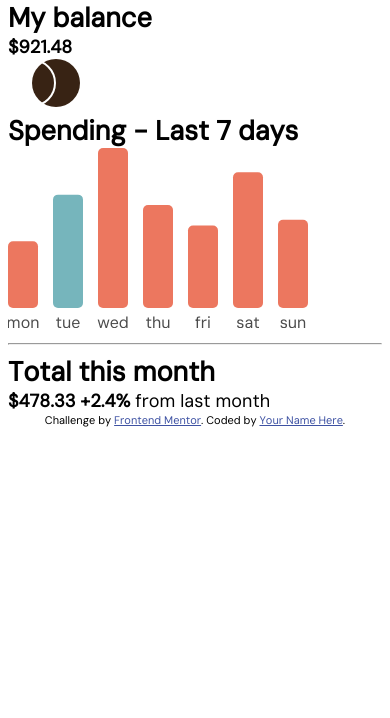
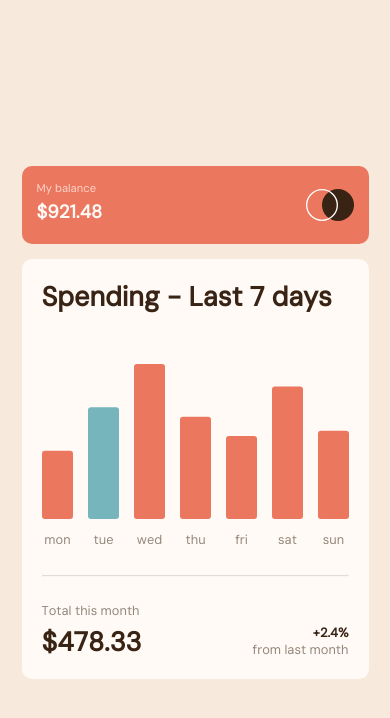
Before and after one commit to Atatra/expenses-chart-d3, a plain HTML site: page index.html in a window 390 px wide. Drawn offline with nearby package versions, Linux system fonts and the light colour scheme.

Commit message:
Styling (Mobile first workflow)

```diff
--- a/chart.js
+++ b/chart.js
@@ -49,9 +49,9 @@ const displayChart = (h, rectW, padding, gap, roundedCorner) => {
 function displayChartResponsive(media) {
   d3.select("svg").selectAll("*").remove();
   if (media.matches) {
-    displayChart(180, 30, 20, 15, 5);
+    displayChart(180, 31, 25, 15, 3);
   } else {
-    displayChart(180, 50, 20, 15, 5);
+    displayChart(180, 50, 25, 15, 3);
   }
 }
 
--- a/global.css
+++ b/global.css
@@ -14,12 +14,53 @@
 }
 
 body {
+  min-height: 100vh;
   font-size: 1.125rem;
   font-family: "DMSans";
   font-weight: 400;
+  background-color: var(--cream);
+  display: flex;
+  flex-direction: column;
+  align-items: center;
+  justify-content: center;
+}
+
+/** Top Card **/
+.balanceTop {
+  display: flex;
+  justify-content: space-between;
+  background-color: var(--softRed);
+  border-radius: 10px;
+  padding: 15px;
+  margin-bottom: 15px;
+  color: var(--vPaleOrange);
+}
+
+.balanceInfo > h1 {
+  font-size: 0.7rem;
+  font-weight: 400;
+  margin-bottom: 5px;
+  opacity: 70%;
+}
+
+.balanceInfo > strong {
+  font-weight: 700;
+  font-size: 1.15rem;
 }
 
 /** Chart Styles **/
+
+.chartCard {
+  background-color: var(--vPaleOrange);
+  border-radius: 10px;
+  padding: 20px;
+}
+
+.chartCard > h1 {
+  margin-bottom: 50px;
+  color: var(--dBrown);
+}
+
 .bar {
   fill: var(--softRed);
 }
@@ -29,16 +70,59 @@ body {
 }
 
 .barLabel {
-  font-size: 1rem;
-  opacity: 70%;
+  font-size: 0.8rem;
+  font-weight: 400;
+  fill: var(--medBrown);
 }
 
-.attribution {
-  font-size: 11px;
-  text-align: center;
+hr {
+  margin-top: 25px;
+  margin-bottom: 25px;
+  opacity: 30%;
 }
-.attribution a {
-  color: hsl(228, 45%, 44%);
+
+/** Bottom Part **/
+.chartCard > h2 {
+  font-size: 0.8rem;
+  font-weight: 400;
+  margin-bottom: 5px;
+  color: var(--medBrown);
+}
+
+.stats {
+  display: flex;
+  justify-content: space-between;
+}
+.stats > strong {
+  font-size: 1.67rem;
+  align-self: flex-end;
+  color: var(--dBrown);
+}
+.previous {
+  display: flex;
+  flex-direction: column;
+  text-align: end;
+  font-size: 0.8rem;
+  color: var(--medBrown);
+}
+.previous > strong {
+  color: var(--dBrown);
+}
+
+@media screen and (min-width: 40em) {
+  .balanceTop {
+    border-radius: 12px;
+    padding-left: 20px;
+    padding-right: 20px;
+  }
+  .chartCard {
+    border-radius: 12px;
+    padding-left: 30px;
+    padding-right: 30px;
+  }
+  .stats > strong {
+    font-size: 2.25rem;
+  }
 }
 
 /** Reset styles **/
--- a/index.html
+++ b/index.html
@@ -20,24 +20,24 @@
   </head>
   <body>
     <main>
-      <section>
-        <hgroup>
+      <section class="balanceTop">
+        <hgroup class="balanceInfo">
           <h1>My balance</h1>
           <strong>$921.48</strong>
         </hgroup>
-        <img src="images/logo.svg" />
+        <img src="images/logo.svg" alt="logo" width="48" height="48" />
       </section>
 
-      <section>
+      <section class="chartCard">
         <h1>Spending - Last 7 days</h1>
         <svg></svg>
 
         <hr />
 
-        <h1>Total this month</h1>
-        <div>
+        <h2>Total this month</h2>
+        <div class="stats">
           <strong>$478.33</strong>
-          <span>
+          <span class="previous">
             <strong>+2.4%</strong>
             from last month
           </span>
@@ -45,12 +45,6 @@
       </section>
     </main>
 
-    <footer class="attribution">
-      Challenge by
-      <a href="https://www.frontendmentor.io?ref=challenge" target="_blank"
-        >Frontend Mentor</a
-      >. Coded by <a href="#">Your Name Here</a>.
-    </footer>
     <script type="text/javascript" src="chart.js"></script>
   </body>
 </html>
```
Also changed, not shown: docs/design/active-states.jpg (renamed from design/active-states.jpg), docs/design/desktop-design.jpg (renamed from design/desktop-design.jpg), docs/design/desktop-preview.jpg (renamed from design/desktop-preview.jpg), docs/design/mobile-design.jpg (renamed from design/mobile-design.jpg), docs/screenshots/desktop.jpeg (added), docs/screenshots/mobile.jpeg (added), 2 other files.
